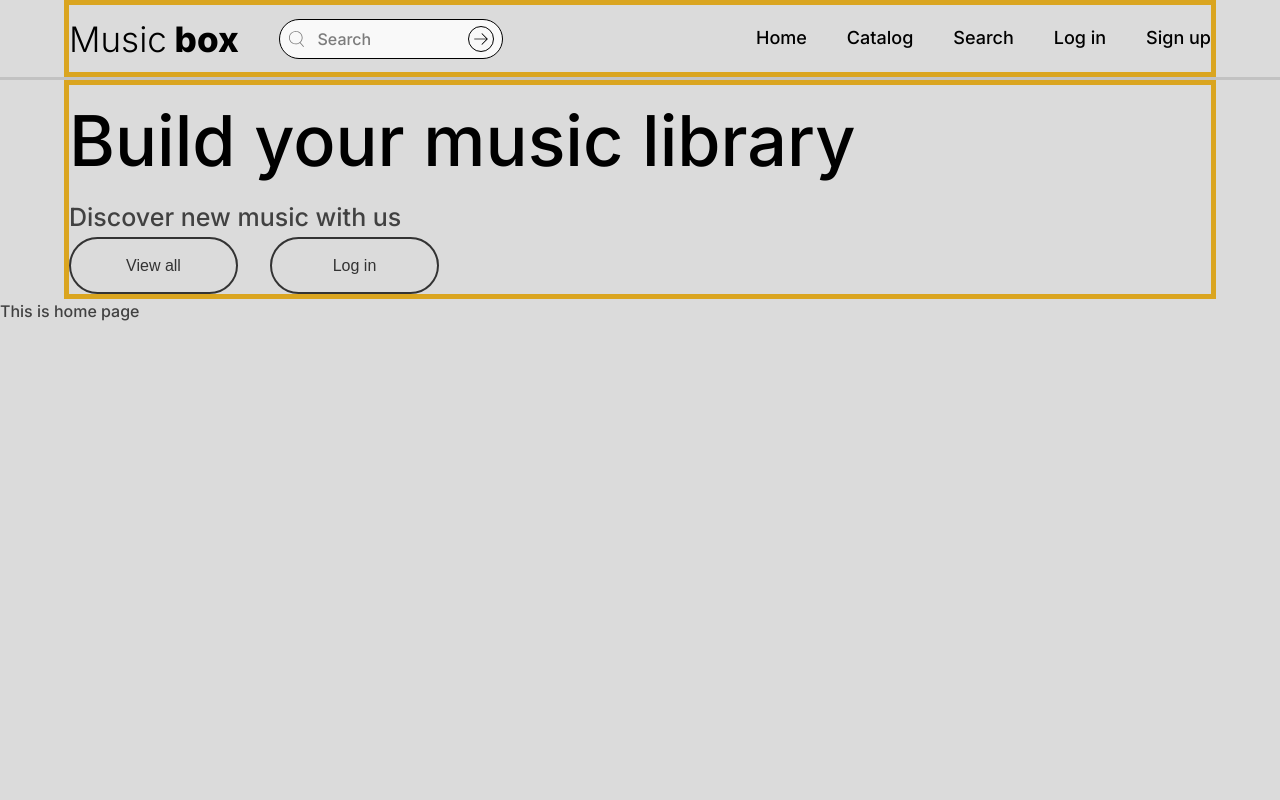
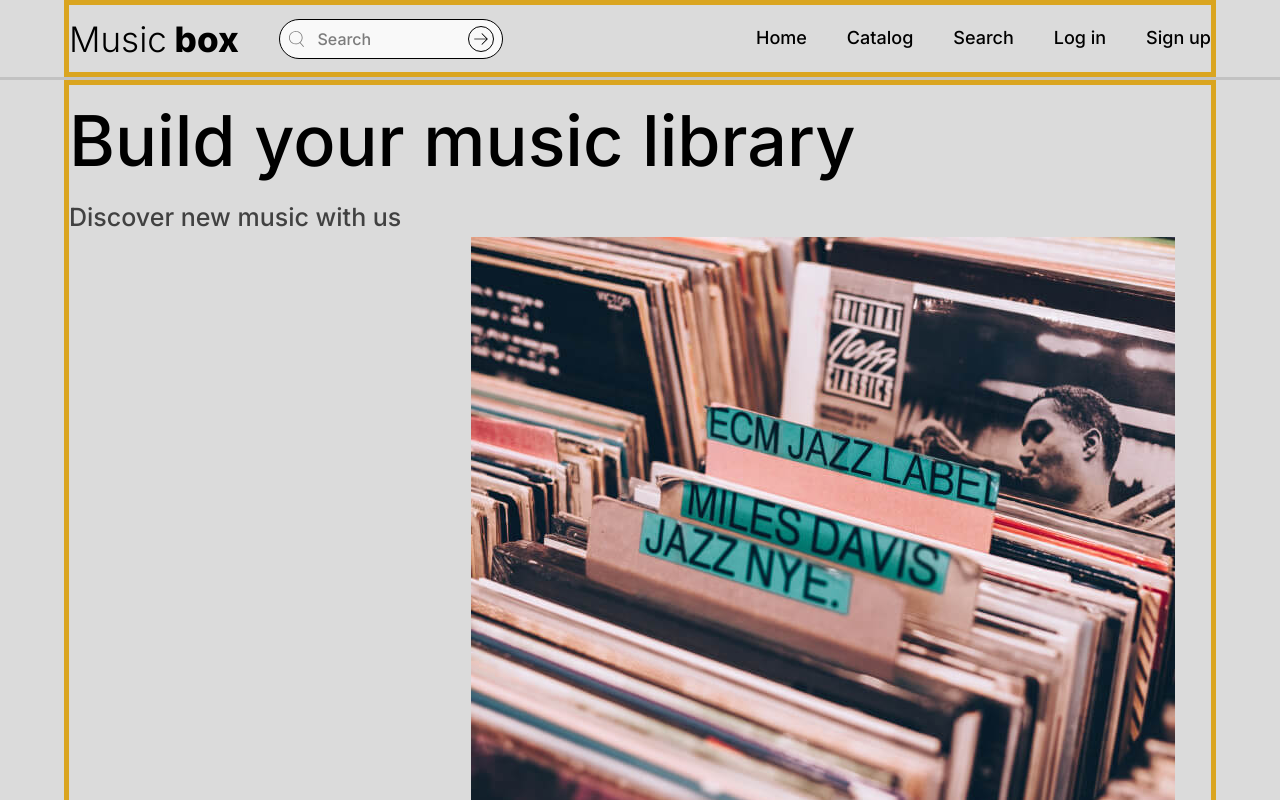
Before and after one commit to eprikhodko/music-box, a React (Create React App) app: page / in a window 1280 px wide. Shown: the top 800 px of the page. Built offline with nearby package versions, Linux system fonts and the light colour scheme.

Commit message:
Add hero image to the Hero component

```diff
--- a/src/components/Hero.js
+++ b/src/components/Hero.js
@@ -2,6 +2,8 @@ import styled from "styled-components"
 
 import ContainerMain from "./containers/ContainerMain"
 import Button from "./Button"
+
+import heroImage from "../images/florencia-viadana-F7W1QP62psQ-unsplash -optimized.jpg"
 
 const HeroSection = styled.section`
   /* background-color: honeydew; */
@@ -20,6 +22,10 @@ const HeroSubtitle = styled.h2`
   font-weight: 500;
 `
 
+const HeroImage = styled.img`
+  max-width: 100%;
+`
+
 function Hero() {
   return (
     <ContainerMain>
@@ -28,6 +34,7 @@ function Hero() {
         <HeroSubtitle>Discover new music with us</HeroSubtitle>
         <Button hero text="View all" />
         <Button hero text="Log in" />
+        <HeroImage src={heroImage} alt="a box full of vinyl records" />
       </HeroSection>
     </ContainerMain>
   )
```
Also changed, not shown: src/images/florencia-viadana-F7W1QP62psQ-unsplash -optimized.jpg (added).
